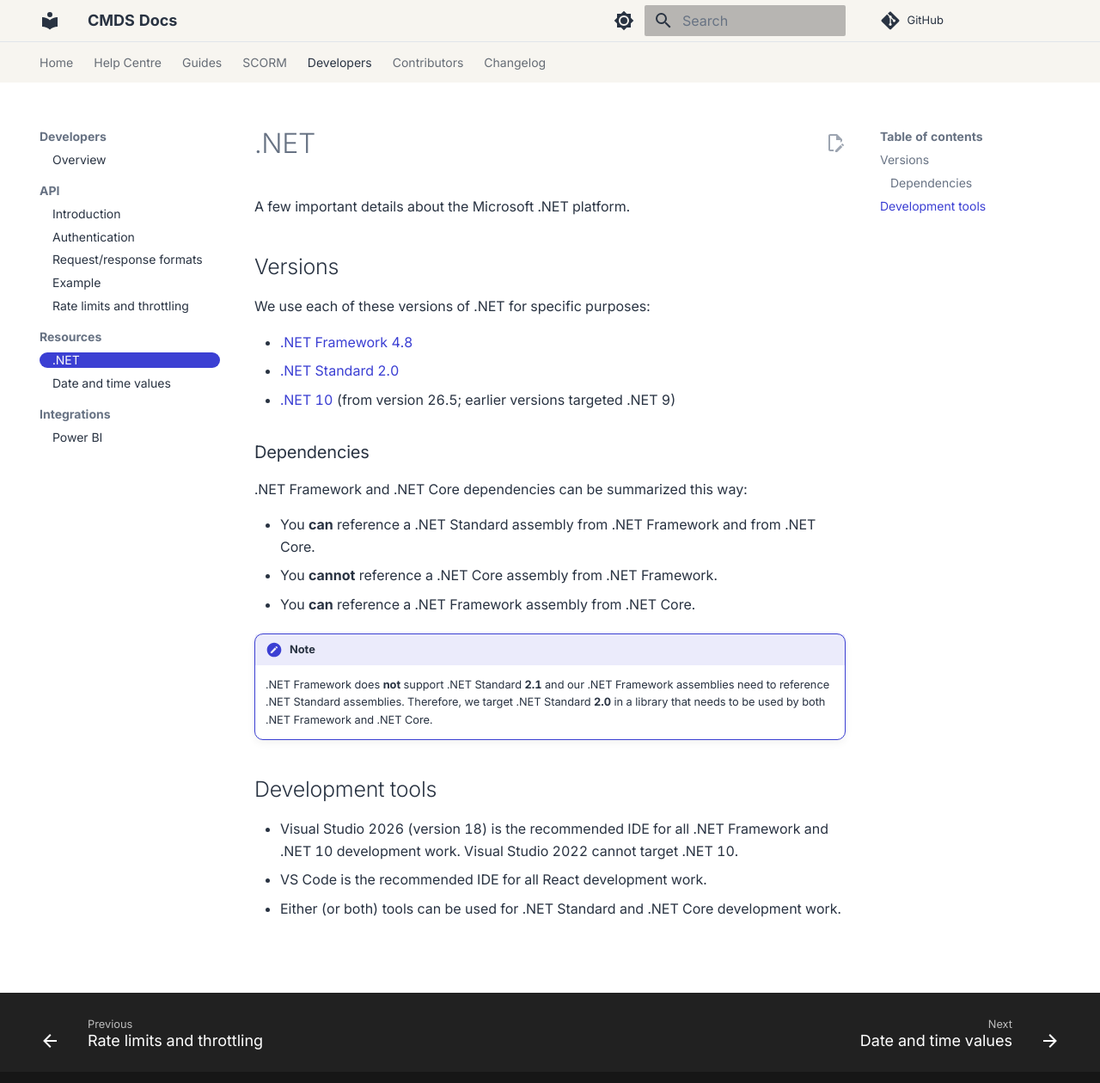
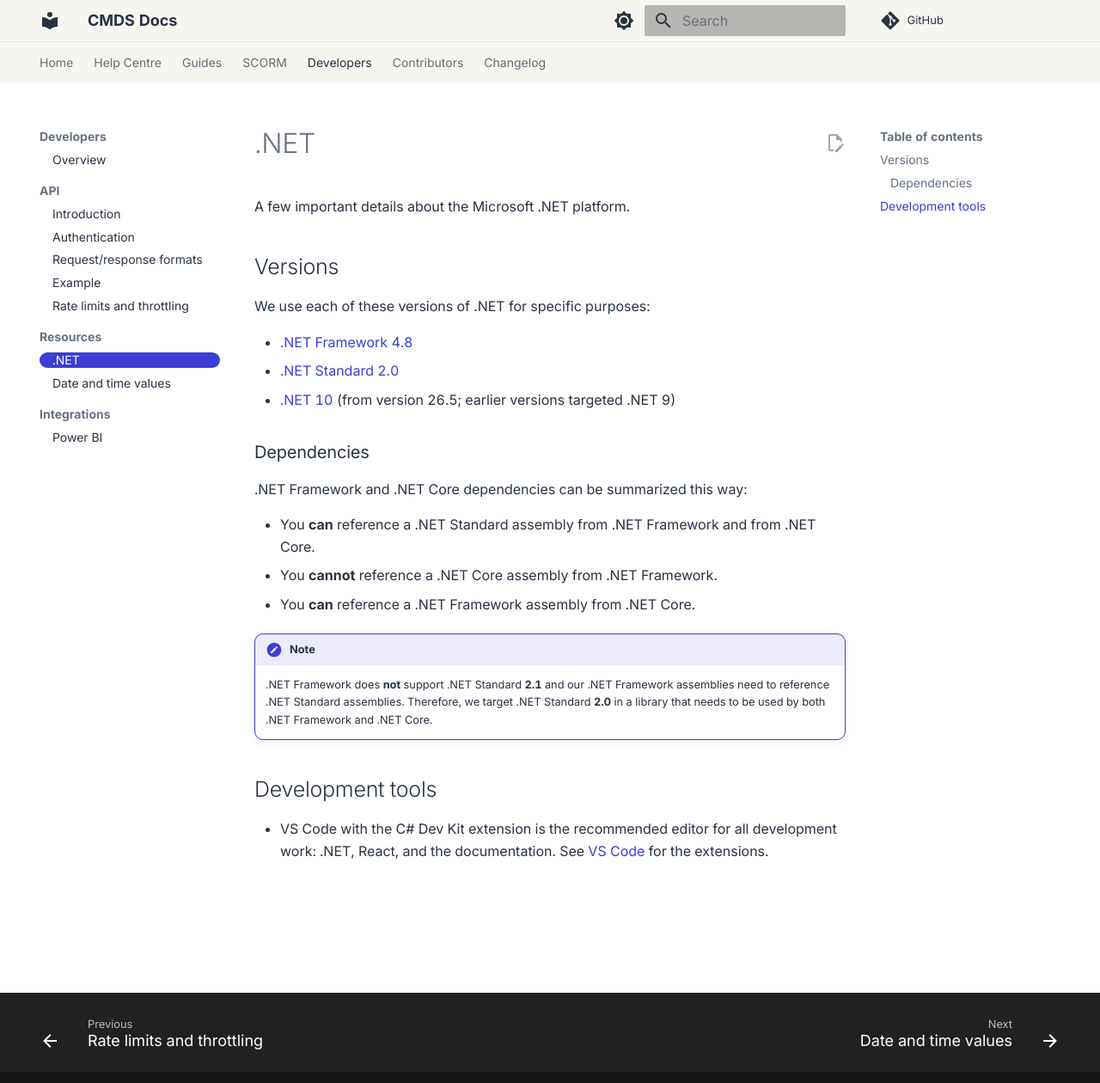
Before and after one commit to cmds-app/docs, an MkDocs documentation site: the page built from docs/developers/resources/dotnet-versions.md, in a window 1280 px wide and 1271 px high. Shown: the top 1260 px of the window at 86% size. Built offline with MkDocs 1.6.1 and Material for MkDocs 9.7.7, drawn with Linux system fonts in a browser that asks for light colours; comment, search, counter and statistics services are not loaded.

Commit message:
docs: recommend VS Code with the C# Dev Kit for all development

```diff
--- a/docs/developers/resources/dotnet-versions.md
+++ b/docs/developers/resources/dotnet-versions.md
@@ -23,6 +23,4 @@ We use each of these versions of .NET for specific purposes:
 
 ## Development tools
 
-- Visual Studio 2026 (version 18) is the recommended IDE for all .NET Framework and .NET 10 development work. Visual Studio 2022 cannot target .NET 10.
-- VS Code is the recommended IDE for all React development work.
-- Either (or both) tools can be used for .NET Standard and .NET Core development work.
+- VS Code with the C# Dev Kit extension is the recommended editor for all development work: .NET, React, and the documentation. See [VS Code](../../contributors/tools/vscode.md) for the extensions.
```
Also changed, not shown: docs/contributors/tools/vscode.md (+2 -2 lines).
